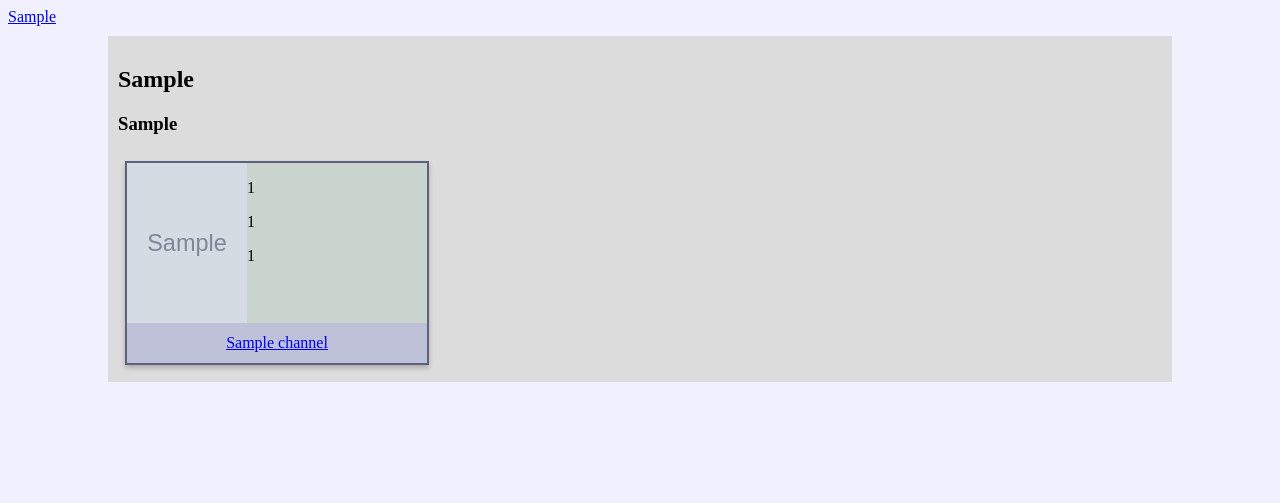
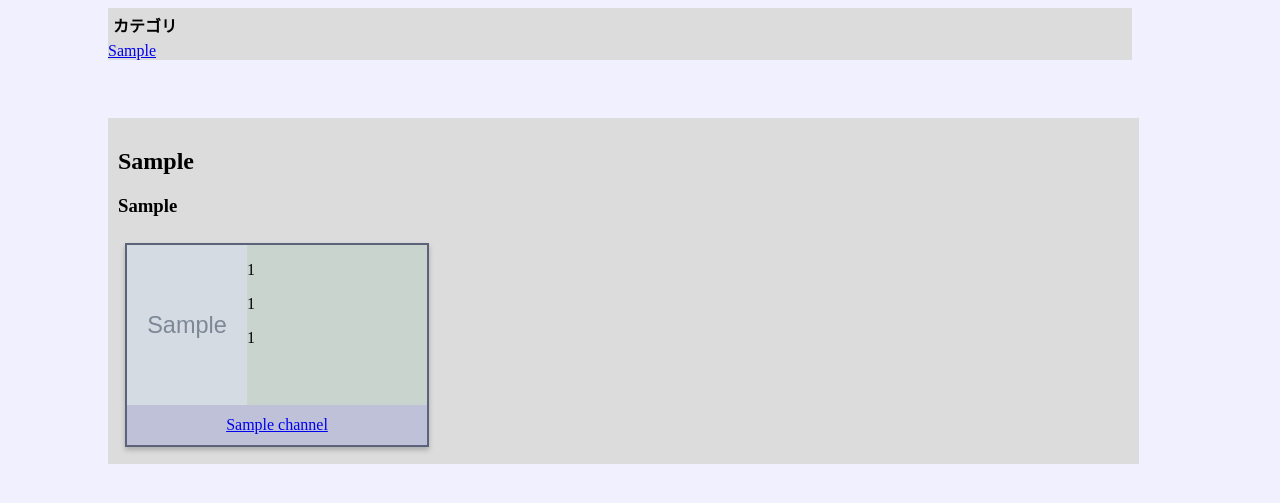
Before and after one commit to kojitrns/ytchan, a PHP site: the page made by view/src/index.php in a window 1280 px wide. Shown: the top 503 px of the page. Run offline with PHP 8.4, Linux system fonts and the light colour scheme; tables that the repository leaves empty or names only in its code hold one stand-in row (values such as "Sample post"); grey boxes marked "Sample" are stand-in pictures; data that the repository does not hold is empty; some libraries are stand-ins or nearby versions.

Commit message:
Update css of header

```diff
--- a/view/src/css/main.css
+++ b/view/src/css/main.css
@@ -2,27 +2,43 @@
 /* CSS Document */
 
 body{
-background-color: #F0F0FF;
+	background-color: #F0F0FF;
 }
 
-.main_category_panel{
+.site-header {
+	width: 80%;
+	margin-left: 100px;
+	background-color: #DCDCDC;
+	position: fixed;
+}
+
+.site-header h4{
+	margin: 5px;
+}
+
+.header-emb{
+	width: 100%;
+	height: 100px;
+}
+
+.main-category-panel{
+	width: 80%;
 	margin-top: 10px;
-	margin-right: 100px;
 	margin-left: 100px;
 	padding: 10px;
 	background-color: #DCDCDC;
 }
 
-.chan_container{
+.chan-container{
 }
 
 .clearfix:after {
-  clear: both;
-  content: '';
-  display: block;
+	clear: both;
+	content: '';
+	display: block;
 }
 
-.chan_box{
+.chan-box{
 	width: 300px;
 	height: 200px;
     margin: 7px 7px;
@@ -32,13 +48,13 @@ background-color: #F0F0FF;
     float: left;
 }
 
-.chan_box img {
+.chan-box img {
 	width: 40%;
 	height: 80%;
 	float: left;
 }
 
-.chan_title_box {
+.chan-title-box {
 	height: 20%;
 	background-color: #BEC1D8;
     clear: both;
@@ -47,7 +63,7 @@ background-color: #F0F0FF;
 	justify-content: center;
 }
 
-.chan_info_box {
+.chan-info-box {
 	width: 60%;
 	height: 80%;
 	background-color: #CAD4CF;
--- a/view/src/index.php
+++ b/view/src/index.php
@@ -13,10 +13,9 @@ function get_channel_cont($chan_data=null)
 {
 	global $youtube_url;
 	$chan_info = "<p>{$chan_data['viewcount']}</p><p>{$chan_data['subscribercount']}</p><p>{$chan_data['videocount']}</p>";
-
-	$cont = sprintf('<img src="%s"><div class="chan_info_box">%s</div><a href="%s%s" target=_blank title="%s"><div class ="chan_title_box">%s</div></a>', $chan_data['thumbnailurl'], $chan_info, $youtube_url, $chan_data['channelid'],
+	$cont = sprintf('<img src="%s"><div class="chan-info-box">%s</div><div class ="chan-title-box"><a href="%s%s" target=_blank title="%s">%s</a></div>', $chan_data['thumbnailurl'], $chan_info, $youtube_url, $chan_data['channelid'],
 		$chan_data['channeltitle'] ,$chan_data['channeltitle']);
-	return '<div class="chan_box">'. $cont .'</div>';
+	return '<div class="chan-box">'. $cont .'</div>';
 }
 
 function set_channel_database(&$category_list)
@@ -24,8 +23,8 @@ function set_channel_database(&$category_list)
 	try {
 	    // $pdo = new PDO('pgsql:host=localhost; dbname=d34ajosp96vv38', 'koji', 'mukku');
 		$dbopts = parse_url(getenv('DATABASE_URL'));
-		$pdo = new PDO( 'pgsql:host='.$dbopts["host"].'; dbname='.ltrim($dbopts["path"],'/'), $dbopts["user"], $dbopts["pass"] );
-		// var_dump("connection succeeded\n");
+		$pdo = new PDO('pgsql:host='.$dbopts["host"].'; dbname='.ltrim($dbopts["path"],'/'), $dbopts["user"], $dbopts["pass"]);
+		//var_dump("connection succeeded\n");
 		foreach($pdo->query('SELECT * from channel') as $row) {
 			$category_list[$row['maincategory']][$row['subcategory']][] = $row;
 	    }
@@ -37,9 +36,11 @@ function set_channel_database(&$category_list)
 }
 
 function show_header(&$category_list) {
+	echo '<header class="site-header"><nav><h4>カテゴリ</h4>';
 	foreach ($category_list as $maincategory => $sub_categories) {
 		echo "<a href=\"{$_SERVER["SCRIPT_NAME"]}?cur_category=$maincategory\">$maincategory</a> ";
 	}
+	echo '</nav></header><div class="header-emb"></div>';
 }
 
 // function init() {
@@ -50,16 +51,17 @@ $category_list = array();
 $cur_category = '';
 set_channel_database($category_list);
 show_header($category_list);
+
 if(isset($_GET['cur_category'])) {
 	$cur_category = $_GET['cur_category'];
 } else {
 	$cur_category = 'ニュース';
 }
 
-echo "<div class=\"main_category_panel\"><h2>$cur_category</h2>";
+echo "<div class=\"main-category-panel\"><h2>$cur_category</h2>";
 $sub_categories = $category_list[$cur_category];
 foreach ($sub_categories as $subcategory => $rows) {
-	echo "<div class=\"chan_container clearfix\"><h3>$subcategory</h3>";
+	echo "<div class=\"chan-container clearfix\"><h3>$subcategory</h3>";
 	foreach ($rows as $row) {
 		echo get_channel_cont($row);
 	}
```
